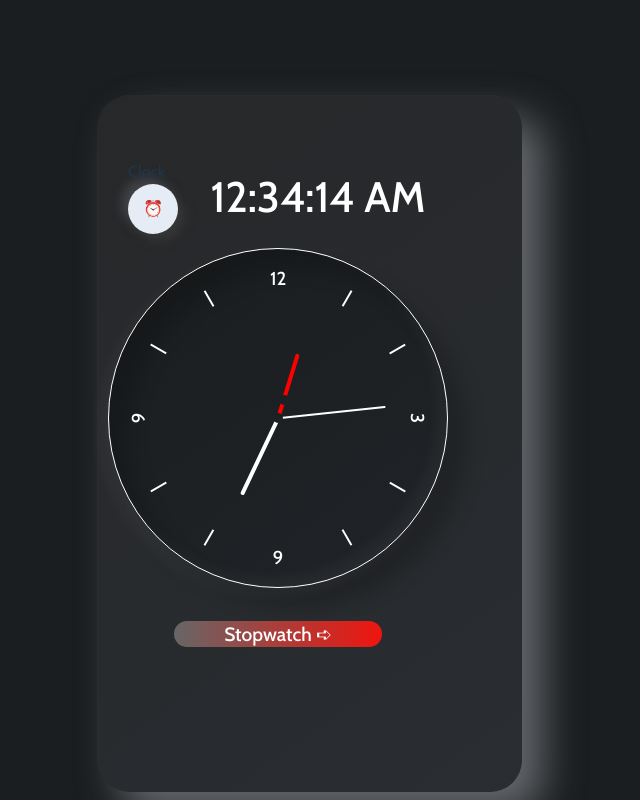
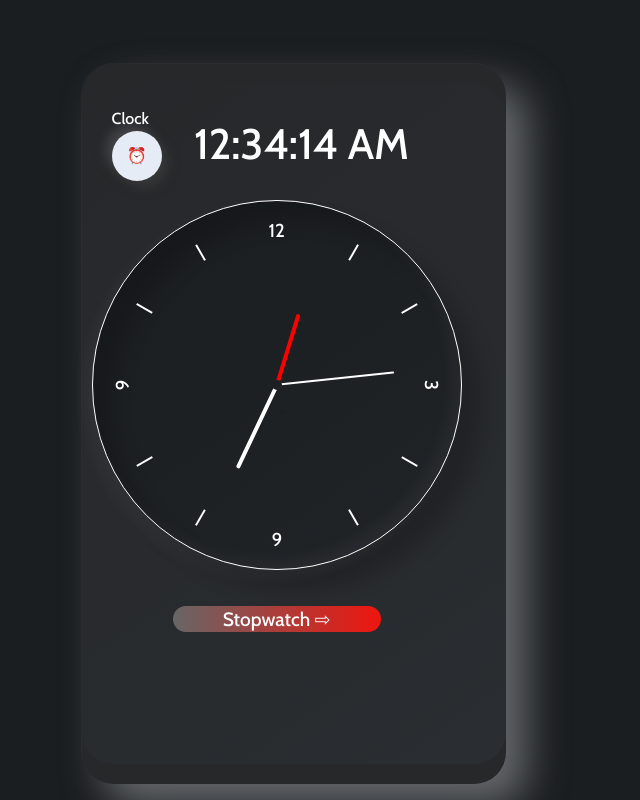
Before and after one commit to ThayRibeiro0/analogcrono, a React (Vite) app in the folder analogcrono/: page / in a window 1280 px wide. Shown: the whole page, without its empty margins (356-996 px from the left). Built offline with nearby package versions, Linux system fonts and the light colour scheme.

Commit message:
5 committt

```diff
--- a/analogcrono/src/components/Clock.css
+++ b/analogcrono/src/components/Clock.css
@@ -12,26 +12,27 @@
     justify-content: center;
     width: 53vh;
     margin-left: -5%;
-    height: 87.0vh;
+    height: 85.0vh;
 }
 
 .clockin{
-    height: 87.0vh;
+    height: 90.0vh;
     width: 53vh;
     background: rgba(225,225,225,0.05);
     border-radius: 32px;
     background: rgba(225,225,225,0.05);
     box-shadow: 21px 21px 39px #65686c, -1px -1px 1px rgba(225,225,225,0.05);
-    padding-top: 25%;
+    padding-top: 20%;
     padding-left: 10px;
 }
 
 .clock{
-    width: 340px;
-    height: 340px;
+    width: 370px;
+    height: 370px;
     border-radius: 100%;
     background: linear-gradient(145deg, #1b1e20, #202327);
     border-radius: 50%;
+    margin-top: 30px;
     border: 1px solid white;
     box-shadow:  -8px 8px 15px rgba(225,225,225,0.05),
        20px 20px 20px rgba(0,0,0,0.2),
@@ -205,3 +206,7 @@
     rgb(103, 102, 102) 50%,
     rgb(239, 21, 14) 100%);
 }
+
+span{
+    color: white;
+}
--- a/analogcrono/src/components/Clock.jsx
+++ b/analogcrono/src/components/Clock.jsx
@@ -46,7 +46,7 @@ function Clock({hourRatio, minuteRatio, secondRatio}){
                 <div className="number number11"><div>|</div></div>
                 <div className="number number12"><div>12</div></div>
                 <button onClick={() => dispatch({type: "CHANGE_PAGES"})} className='botao1'>
-                Stopwatch ➪
+                Stopwatch ⇨
                 </button>
                 </div>
             </div>
--- a/analogcrono/src/components/Timer.css
+++ b/analogcrono/src/components/Timer.css
@@ -1,7 +1,9 @@
 .container{
+    color: white;
     width: 100vh;
     height: 100vh;
     display: flex;
+    margin-left: -30px;
     align-items: center;
     justify-content: center;
     background: linear-gradient(145deg, #1b1e20);
@@ -9,7 +11,8 @@
 
 .stopwatch {
     height: 680px;
-    width: 52%;
+    width: 53%;
+    margin-left: -95px;
     margin-bottom: 10px;
     background: rgba(225,225,225,0.05);
     border-radius: 32px;
@@ -47,7 +50,7 @@
     height: 50vh;
     background: red;
     width: 50vh;
-    margin-left: -42px;
+    margin-left: -34px;
     border-radius: 50%;
     background-color: #1b1e20;
     box-shadow: 5px 5px 31px #414345,
@@ -87,14 +90,13 @@
 
 .button-container .button {
     height: 40px;
-    width: 80%;
-    color: black;
+    width: 100%;
+    color: rgb(200, 132, 132);
     background: white;
     border-radius: 30px;
     display: flex;
     justify-content: center;
     align-items: center;
-    margin-left: 25px;
     margin-top: 15px;
 
 }
@@ -103,3 +105,27 @@
     margin-bottom: 12px;
     background: green;
 }
+
+.botao2{
+    width: 110%;
+    height: 30px;
+    text-align: center;
+    align-items: center;
+    display: flex;
+    margin-top: -300%;
+    font-weight: bold;
+    border-radius: 100px;
+    border: none;
+    background: linear-gradient(90deg,
+    rgb(103, 102, 102) 0%,
+    rgb(239, 21, 14) 100%);
+    color: white;
+    font-size: 1.2rem;
+    cursor: pointer;
+}
+
+.botao2:hover{
+    background: linear-gradient(90deg,
+    rgb(103, 102, 102) 50%,
+    rgb(239, 21, 14) 100%);
+}
--- a/analogcrono/src/components/Timer.jsx
+++ b/analogcrono/src/components/Timer.jsx
@@ -15,10 +15,15 @@ const Timer = () => {
 
   return (
     <div className="container">
+      <div>
+        <button className='botao2'>
+          Clock ⇦
+        </button>
+      </div>
       <div className="stopwatch">
         <div className="heading-bar">
           <span>Stopwatch</span>
-          <div className="settings-icon">⚙</div>
+          <div className="settings-icon">⏲</div>
         </div>
         <div className="timer-container">
           <div className="stripes">
```
